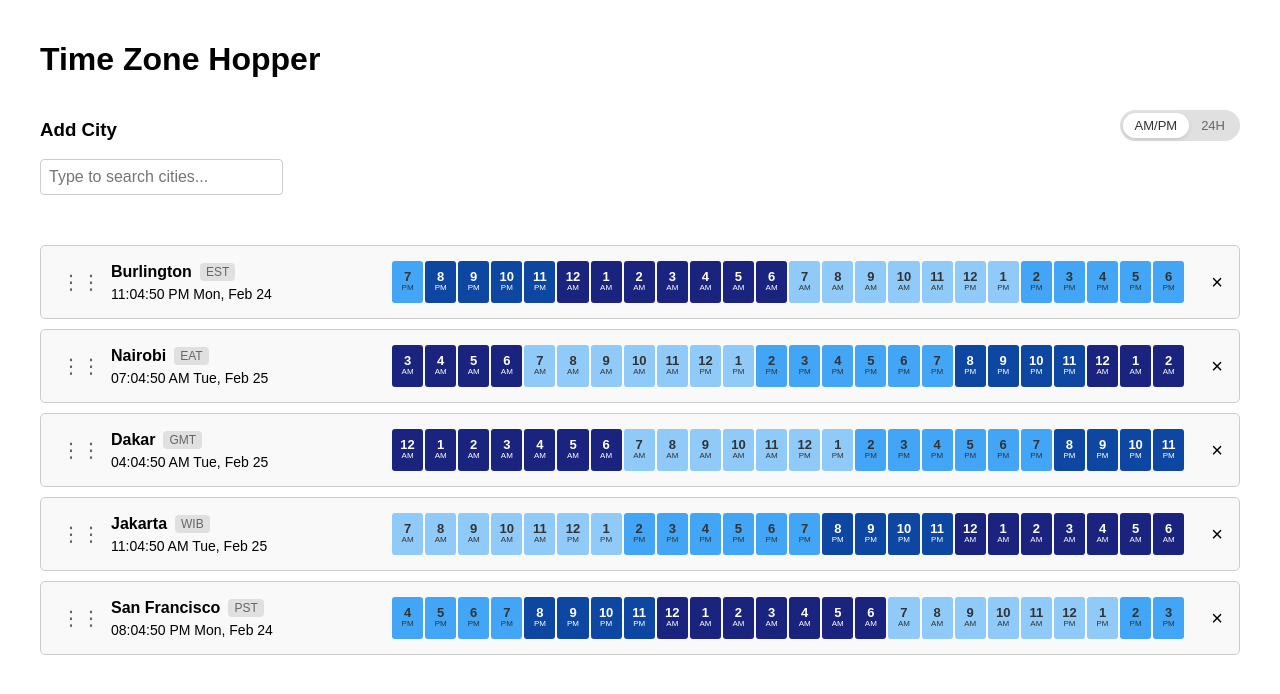
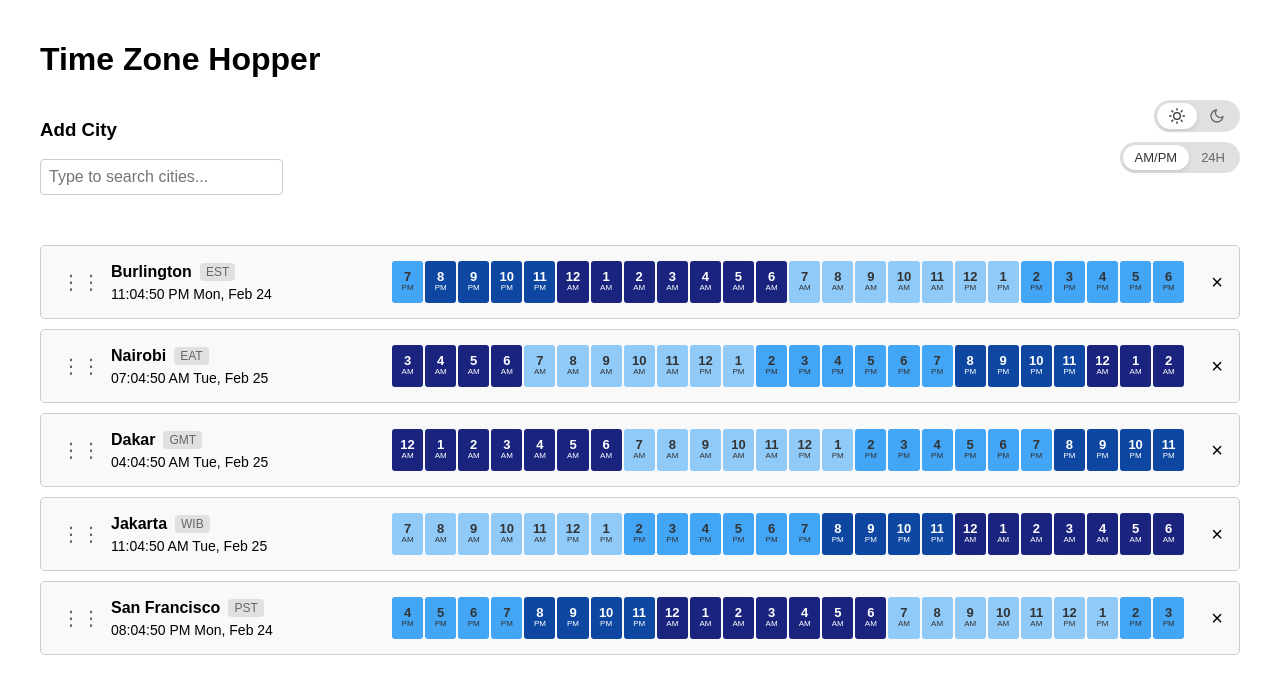
Before and after one commit to mberg/timehopper, a React (Create React App) app: page / in a window 1280 px wide. Shown: the top 694 px of the page. Built offline with nearby package versions, Linux system fonts and the light colour scheme.

Commit message:
MB dark mode

```diff
--- a/src/App.css
+++ b/src/App.css
@@ -22,10 +22,10 @@
   max-width: 300px;
 }
 
-.time-format-toggle {
+.time-format-toggle,
+.dark-mode-toggle {
   display: flex;
   align-items: center;
-  margin-top: 10px;
 }
 
 .toggle-label {
@@ -317,3 +317,102 @@
   from { opacity: 1; transform: translateY(0); }
   to { opacity: 0; transform: translateY(20px); }
 }
+
+/* Dark mode styles */
+body.dark-mode {
+  background-color: #121212;
+  color: #e0e0e0;
+}
+
+body.dark-mode .app {
+  background-color: #121212;
+}
+
+body.dark-mode .timezone-row {
+  background: #1e1e1e;
+  border-color: #333;
+}
+
+body.dark-mode .timezone-row.selected {
+  background-color: rgba(66, 133, 244, 0.2);
+  border-color: rgba(66, 133, 244, 0.4);
+}
+
+body.dark-mode .city-search,
+body.dark-mode .city-dropdown {
+  background: #2d2d2d;
+  color: #e0e0e0;
+  border-color: #444;
+}
+
+body.dark-mode .city-option:hover {
+  background-color: #3d3d3d;
+}
+
+body.dark-mode .toggle-label {
+  background: #444;
+}
+
+body.dark-mode .toggle-button {
+  color: #aaa;
+}
+
+body.dark-mode .toggle-button.active {
+  background-color: #1e1e1e;
+  color: #fff;
+}
+
+body.dark-mode .timezone-badge {
+  background-color: #333;
+  color: #ccc;
+}
+
+body.dark-mode .drag-handle {
+  color: #888;
+}
+
+body.dark-mode .drag-handle:hover {
+  color: #ccc;
+}
+
+/* Adjust time slot colors for dark mode */
+body.dark-mode .time-slot.night {
+  background: #0d1642; /* Darker blue for night */
+}
+
+body.dark-mode .time-slot.morning {
+  background: #1565c0; /* Darker blue for morning */
+  color: #fff;
+}
+
+body.dark-mode .time-slot.afternoon {
+  background: #0d47a1; /* Darker blue for afternoon */
+  color: #fff;
+}
+
+body.dark-mode .time-slot.evening {
+  background: #0a1b3f; /* Darker blue for evening */
+  color: #fff;
+}
+
+/* App controls container - vertical layout */
+.app-controls {
+  display: flex;
+  flex-direction: column;
+  gap: 10px;
+  align-items: flex-end;
+}
+
+/* Icon styling for dark mode toggle */
+.toggle-button svg {
+  display: block;
+  margin: 0 auto;
+}
+
+body.dark-mode .toggle-button svg {
+  stroke: #aaa;
+}
+
+body.dark-mode .toggle-button.active svg {
+  stroke: #fff;
+}
--- a/src/App.js
+++ b/src/App.js
@@ -216,9 +216,10 @@ function App() {
   const [currentDate, setCurrentDate] = useState(new Date());
   const [hoveredTime, setHoveredTime] = useState(null); // Track the hovered time (in 24-hour format)
   const [use24HourFormat, setUse24HourFormat] = useState(() => {
-    // Load time format preference from localStorage or default to 12-hour format
+    // Check if user has a preference stored
     const savedFormat = localStorage.getItem('use24HourFormat');
-    return savedFormat ? JSON.parse(savedFormat) : false;
+    // Return the saved preference or default to false (AM/PM)
+    return savedFormat === 'true';
   });
 
   // Update time every second
@@ -239,9 +240,10 @@ function App() {
     }
   }, [selectedCities]);
 
-  // Save time format preference to localStorage
+  // Add this effect to save time format preference
   useEffect(() => {
-    localStorage.setItem('use24HourFormat', JSON.stringify(use24HourFormat));
+    // Save preference to localStorage
+    localStorage.setItem('use24HourFormat', use24HourFormat);
   }, [use24HourFormat]);
 
   const addCity = (city) => {
@@ -520,6 +522,30 @@ function App() {
     };
   }, [selectedRows, hoveredTime, hoveredTimeIndex, hoveredTimeSlot, selectedCities, use24HourFormat]);
 
+  // Add this state for dark mode
+  const [darkMode, setDarkMode] = useState(() => {
+    // Check if user has a preference stored
+    const savedPreference = localStorage.getItem('darkMode');
+    // Also check system preference if no stored preference
+    if (savedPreference === null) {
+      return window.matchMedia && window.matchMedia('(prefers-color-scheme: dark)').matches;
+    }
+    return savedPreference === 'true';
+  });
+
+  // Add this effect to apply dark mode
+  useEffect(() => {
+    // Apply dark mode class to body
+    if (darkMode) {
+      document.body.classList.add('dark-mode');
+    } else {
+      document.body.classList.remove('dark-mode');
+    }
+
+    // Save preference to localStorage
+    localStorage.setItem('darkMode', darkMode);
+  }, [darkMode]);
+
   return (
     <div className="app">
       <h1>Time Zone Hopper</h1>
@@ -559,6 +585,38 @@ function App() {
           )}
         </div>
         </div>
+        <div className="app-controls">
+          <div className="dark-mode-toggle">
+            <label className="toggle-label">
+              <button
+                className={`toggle-button ${!darkMode ? 'active' : ''}`}
+                onClick={() => setDarkMode(false)}
+                aria-label="Light mode"
+              >
+                <svg xmlns="http://www.w3.org/2000/svg" width="16" height="16" viewBox="0 0 24 24" fill="none" stroke="currentColor" strokeWidth="2" strokeLinecap="round" strokeLinejoin="round">
+                  <circle cx="12" cy="12" r="5"></circle>
+                  <line x1="12" y1="1" x2="12" y2="3"></line>
+                  <line x1="12" y1="21" x2="12" y2="23"></line>
+                  <line x1="4.22" y1="4.22" x2="5.64" y2="5.64"></line>
+                  <line x1="18.36" y1="18.36" x2="19.78" y2="19.78"></line>
+                  <line x1="1" y1="12" x2="3" y2="12"></line>
+                  <line x1="21" y1="12" x2="23" y2="12"></line>
+                  <line x1="4.22" y1="19.78" x2="5.64" y2="18.36"></line>
+                  <line x1="18.36" y1="5.64" x2="19.78" y2="4.22"></line>
+                </svg>
+              </button>
+              <button
+                className={`toggle-button ${darkMode ? 'active' : ''}`}
+                onClick={() => setDarkMode(true)}
+                aria-label="Dark mode"
+              >
+                <svg xmlns="http://www.w3.org/2000/svg" width="16" height="16" viewBox="0 0 24 24" fill="none" stroke="currentColor" strokeWidth="2" strokeLinecap="round" strokeLinejoin="round">
+                  <path d="M21 12.79A9 9 0 1 1 11.21 3 7 7 0 0 0 21 12.79z"></path>
+                </svg>
+              </button>
+            </label>
+          </div>
+
           <div className="time-format-toggle">
             <label className="toggle-label">
               <button
@@ -574,6 +632,7 @@ function App() {
                 24H
               </button>
             </label>
+          </div>
         </div>
       </div>
       <DndProvider backend={HTML5Backend}>
```
Lines whose indentation alone changed are shown as unchanged.
